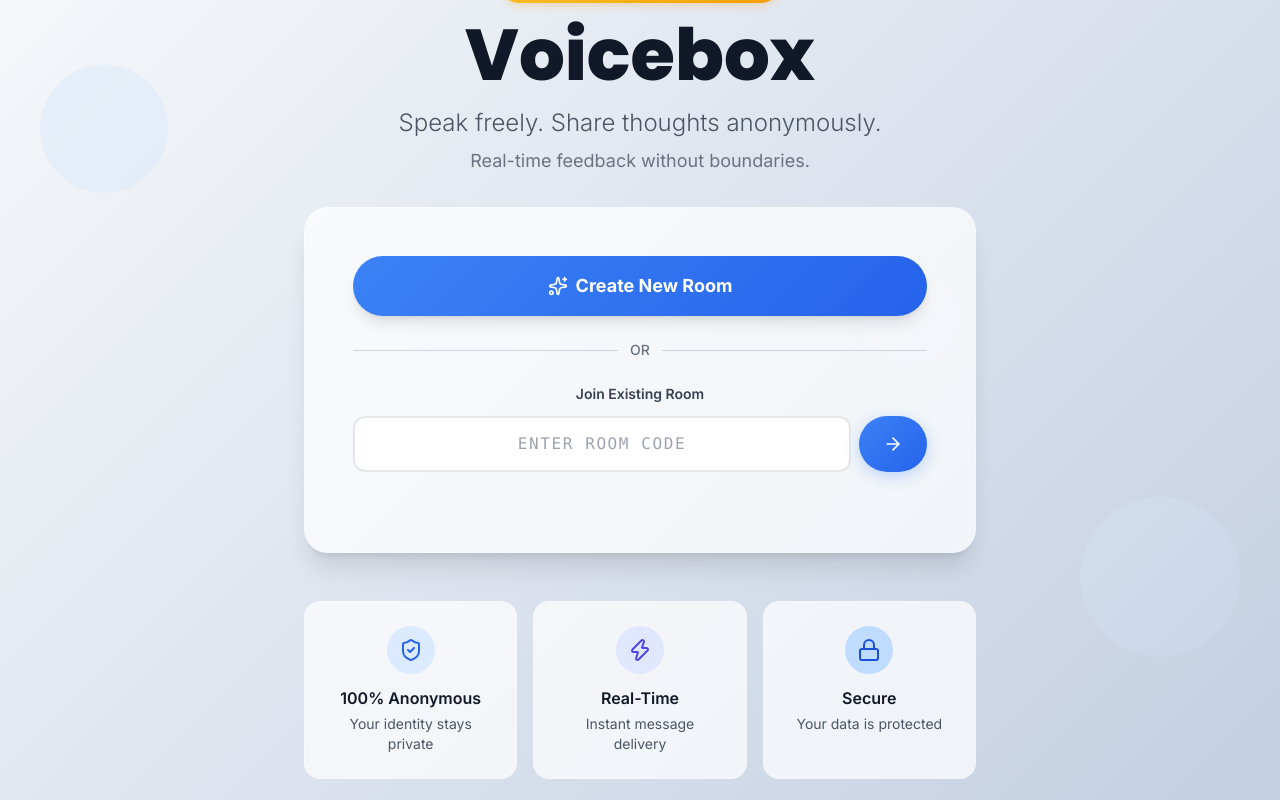
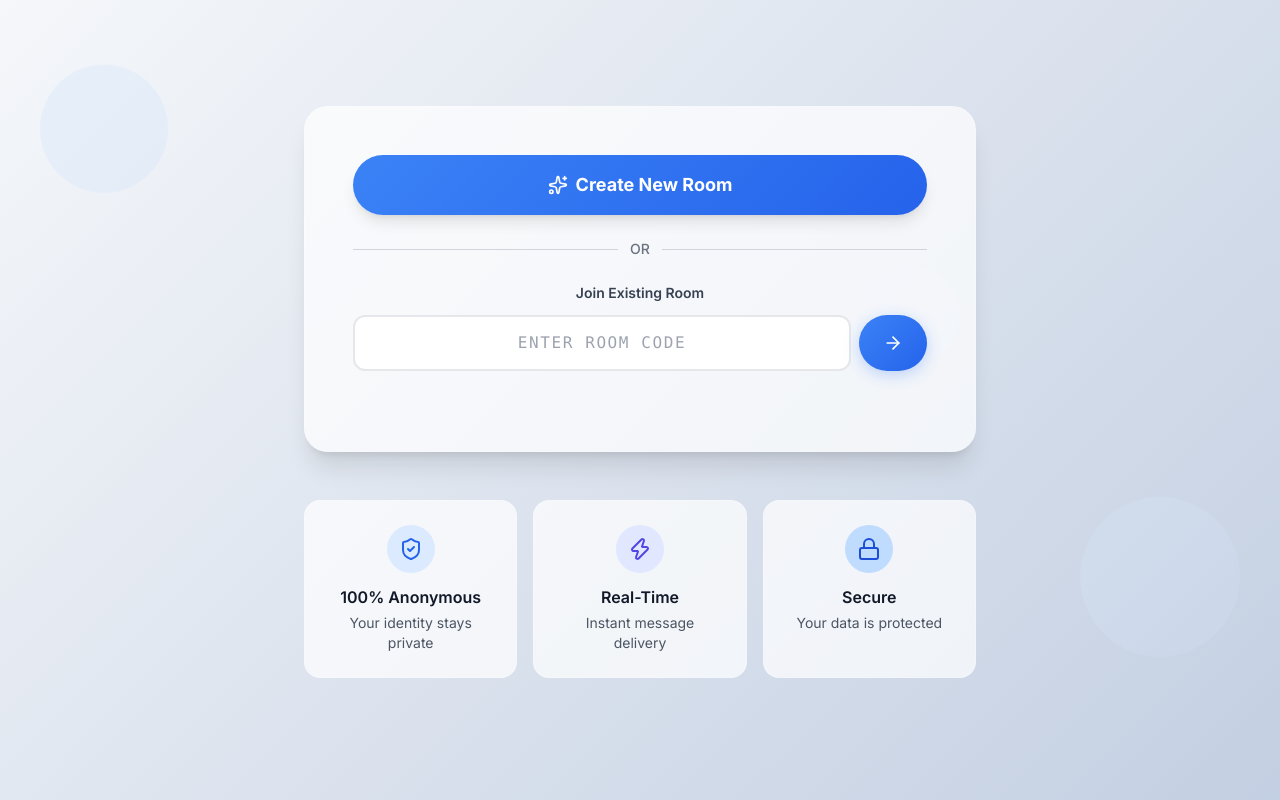
Before and after one commit to Jokku-gamma/Jokkus-Mentimeter, a plain HTML site: page api/index.html in a window 1280 px wide. Drawn offline with nearby package versions, Linux system fonts and the light colour scheme.

Commit message:
Updated UI

```diff
--- a/api/index.html
+++ b/api/index.html
@@ -199,18 +199,7 @@
 
             <div class="z-10 max-w-2xl text-center animate__animated animate__fadeIn">
                 <div class="mb-8">
-                    <div class="inline-block mb-4">
-                        <span class="badge">✨ Anonymous Feedback Platform</span>
-                    </div>
-                    <h1 class="text-6xl md:text-7xl font-extrabold text-gray-900 mb-4" style="font-family: 'Poppins', sans-serif;">
-                        Voicebox
-                    </h1>
-                    <p class="text-xl md:text-2xl text-gray-600 font-light mb-2">
-                        Speak freely. Share thoughts anonymously.
-                    </p>
-                    <p class="text-lg text-gray-500">
-                        Real-time feedback without boundaries.
-                    </p>
+
                 </div>
 
                 <!-- Main CTA Section -->
```
